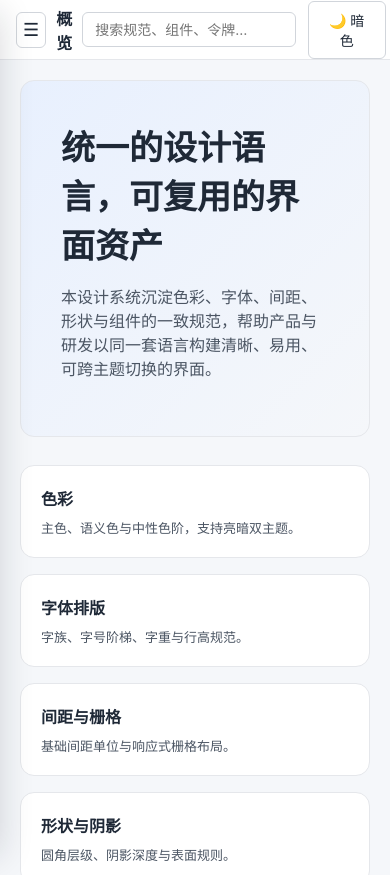
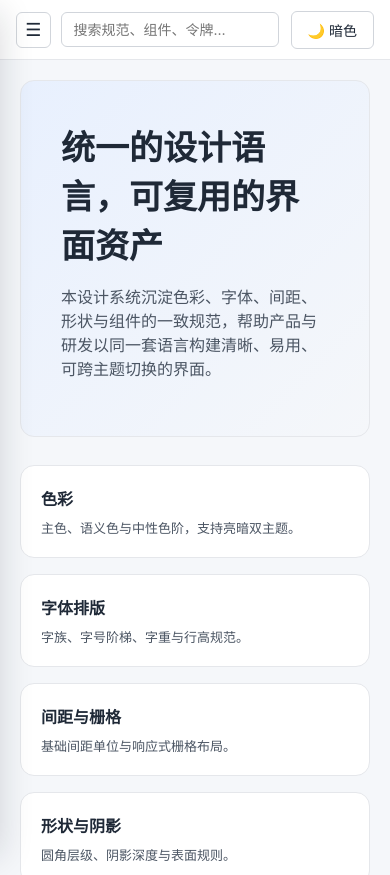
Before and after one commit to wrs666-sw/design-system-site, a React (Vite) app: page / in a window 390 px wide. Shown: the top 875 px of the page. Built offline with nearby package versions, Linux system fonts and the light colour scheme.

Commit message:
fix: 窄屏隐藏顶栏标题并让搜索框自适应，避免标题被压成竖排

```diff
--- a/src/styles/layout.css
+++ b/src/styles/layout.css
@@ -96,6 +96,8 @@
 .topbar-title {
   font-size: var(--font-lg);
   font-weight: 600;
+  white-space: nowrap;
+  flex-shrink: 0;
 }
 
 .topbar-actions {
@@ -255,8 +257,15 @@
     gap: 10px;
   }
 
+  /* 窄屏隐藏顶栏标题：内容区已有同名大标题，避免标题被挤压换行 */
+  .topbar-title {
+    display: none;
+  }
+
   .search-box {
-    width: 150px;
+    flex: 1;
+    min-width: 0;
+    width: auto;
   }
 
   .content {
```
